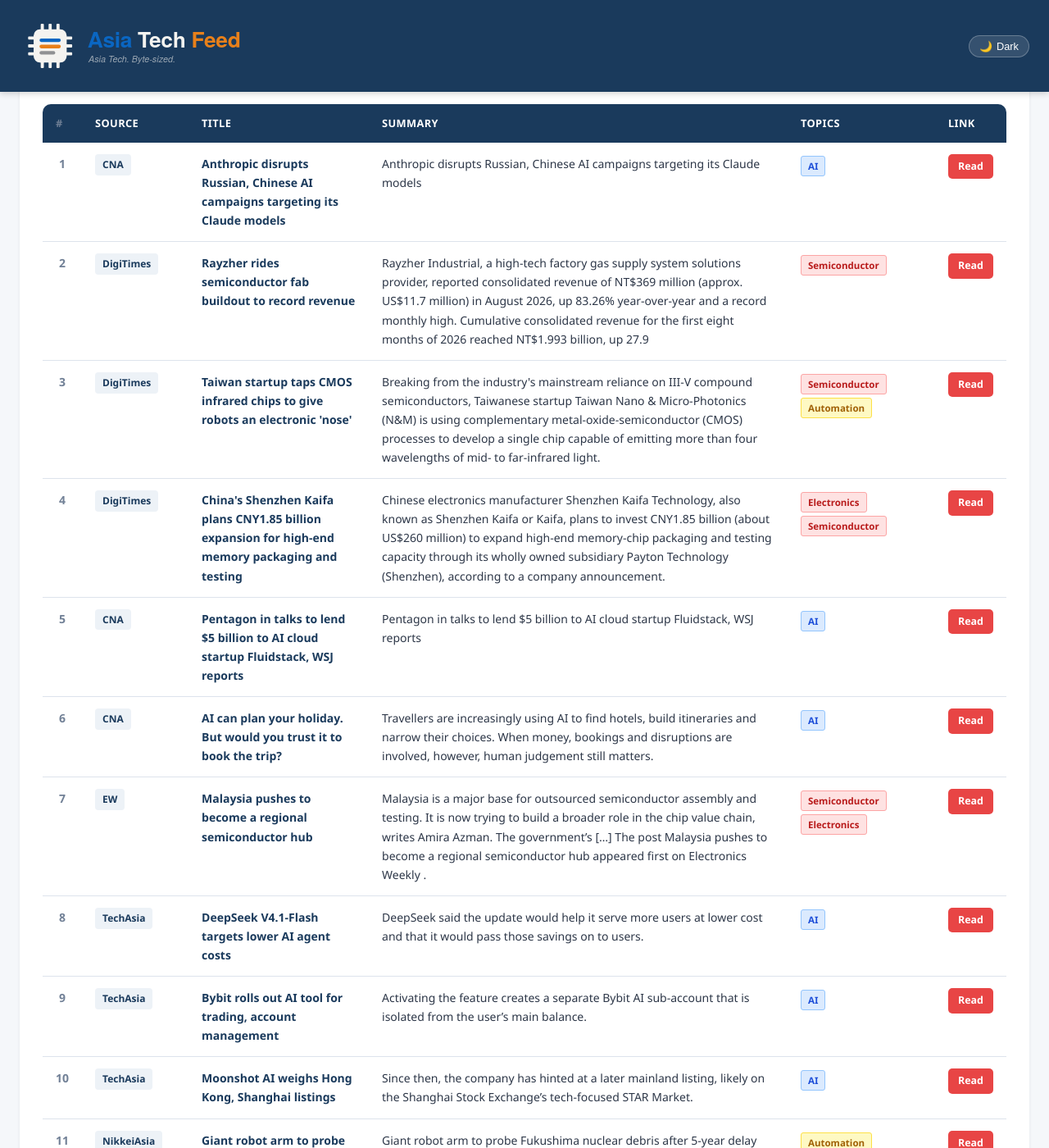
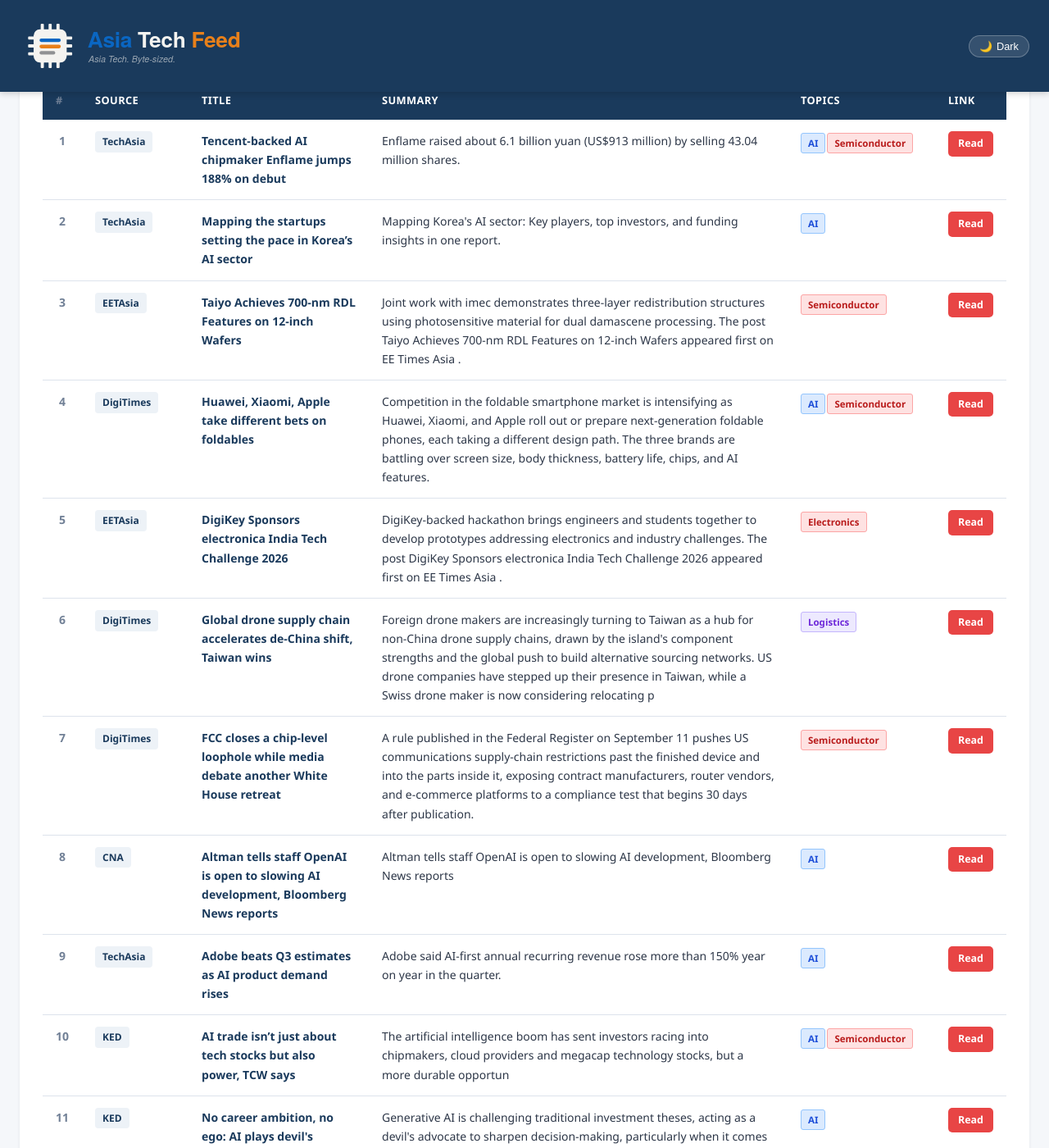
Before and after one commit to asiatechfeed/Asia-Tech-Feed, a Jekyll site: the page built from _posts/2026-09-11-asia-tech-news-digest.md, in a window 1280 px wide and 1400 px high, scrolled down 731 px. Shown: the whole window at 82% size. Built offline with Jekyll 4.4.1, drawn with Linux system fonts in a browser that asks for light colours; a script that is not in the unit is left out; some of the changed text lies outside the part shown.

Commit message:
📰 News digest 2026-09-11 (11 articles)

```diff
--- a/_posts/2026-09-11-asia-tech-news-digest.md
+++ b/_posts/2026-09-11-asia-tech-news-digest.md
@@ -1,16 +1,16 @@
 ---
 layout: post
 title: "Asia Tech News Digest - September 11, 2026"
-date: 2026-09-11 08:06:08 +0800
-articles_count: 12
+date: 2026-09-11 12:16:34 +0800
+articles_count: 11
 sources_count: 5
-sources: ["CNA", "DigiTimes", "EW", "NikkeiAsia", "TechAsia"]
+sources: ["CNA", "DigiTimes", "EETAsia", "KED", "TechAsia"]
 csv_file: /assets/data/news-2026-09-11.tsv
-featured_title: "Anthropic disrupts Russian, Chinese AI campaigns targeting its Claude models"
-featured_url: "https://www.channelnewsasia.com/world/anthropic-disrupts-russian-chinese-ai-campaigns-targeting-its-claude-models-6377186"
-featured_source: "CNA"
-featured_summary: "Anthropic disrupts Russian, Chinese AI campaigns targeting its Claude models"
-featured_image: "https://dam.mediacorp.sg/image/upload/s--c6seerVw--/c_fill,g_auto,h_676,w_1200/fl_relative,g_south_east,l_mediacorp:cna:watermark:2024-04:reuters_1,w_0.1/f_auto,q_auto/v1/one-cms/core/2026-09-10T203825Z_2_LYNXMPEM891YZ_RTROPTP_3_DECART-M-A-ANTHROPIC.JPG?itok=nRS6ZSYN"
+featured_title: "Tencent-backed AI chipmaker Enflame jumps 188% on debut"
+featured_url: "https://www.techinasia.com/shanghai-to-back-over-200-open-source-projects-by-2027"
+featured_source: "TechAsia"
+featured_summary: "Enflame raised about 6.1 billion yuan (US$913 million) by selling 43.04 million shares."
+featured_image: ""
 ---
 
 <table class="news-table">
@@ -27,99 +27,91 @@ featured_image: "https://dam.mediacorp.sg/image/upload/s--c6seerVw--/c_fill,g_au
 <tbody>
 <tr>
   <td class="col-num">1</td>
-  <td class="col-source"><span class="source-badge">CNA</span></td>
-  <td class="col-title"><span class="article-title">Anthropic disrupts Russian, Chinese AI campaigns targeting its Claude models</span></td>
-  <td class="col-summary">Anthropic disrupts Russian, Chinese AI campaigns targeting its Claude models</td>
-  <td class="col-tags"><span class="tag ai">AI</span></td>
-  <td class="col-link"><a class="btn-link" href="https://www.channelnewsasia.com/world/anthropic-disrupts-russian-chinese-ai-campaigns-targeting-its-claude-models-6377186" target="_blank" rel="noopener">Read</a></td>
+  <td class="col-source"><span class="source-badge">TechAsia</span></td>
+  <td class="col-title"><span class="article-title">Tencent-backed AI chipmaker Enflame jumps 188% on debut</span></td>
+  <td class="col-summary">Enflame raised about 6.1 billion yuan (US$913 million) by selling 43.04 million shares.</td>
+  <td class="col-tags"><span class="tag ai">AI</span><span class="tag semi">Semiconductor</span></td>
+  <td class="col-link"><a class="btn-link" href="https://www.techinasia.com/shanghai-to-back-over-200-open-source-projects-by-2027" target="_blank" rel="noopener">Read</a></td>
 </tr>
 <tr>
   <td class="col-num">2</td>
-  <td class="col-source"><span class="source-badge">DigiTimes</span></td>
-  <td class="col-title"><span class="article-title">Rayzher rides semiconductor fab buildout to record revenue</span></td>
-  <td class="col-summary">Rayzher Industrial, a high-tech factory gas supply system solutions provider, reported consolidated revenue of NT$369 million (approx. US$11.7 million) in August 2026, up 83.26% year-over-year and a record monthly high. Cumulative consolidated revenue for the first eight months of 2026 reached NT$1.993 billion, up 27.9</td>
-  <td class="col-tags"><span class="tag semi">Semiconductor</span></td>
-  <td class="col-link"><a class="btn-link" href="https://www.digitimes.com/news/a20260910PD200/rayzher-revenue-2026-fab-management.html" target="_blank" rel="noopener">Read</a></td>
+  <td class="col-source"><span class="source-badge">TechAsia</span></td>
+  <td class="col-title"><span class="article-title">Mapping the startups setting the pace in Korea’s AI sector</span></td>
+  <td class="col-summary">Mapping Korea's AI sector: Key players, top investors, and funding insights in one report.</td>
+  <td class="col-tags"><span class="tag ai">AI</span></td>
+  <td class="col-link"><a class="btn-link" href="https://www.techinasia.com/visual-story/mapping-koreas-leading-ai-startups" target="_blank" rel="noopener">Read</a></td>
 </tr>
 <tr>
   <td class="col-num">3</td>
-  <td class="col-source"><span class="source-badge">DigiTimes</span></td>
-  <td class="col-title"><span class="article-title">Taiwan startup taps CMOS infrared chips to give robots an electronic 'nose'</span></td>
-  <td class="col-summary">Breaking from the industry's mainstream reliance on III-V compound semiconductors, Taiwanese startup Taiwan Nano & Micro-Photonics (N&M) is using complementary metal-oxide-semiconductor (CMOS) processes to develop a single chip capable of emitting more than four wavelengths of mid- to far-infrared light.</td>
-  <td class="col-tags"><span class="tag semi">Semiconductor</span><span class="tag auto">Automation</span></td>
-  <td class="col-link"><a class="btn-link" href="https://www.digitimes.com/news/a20260910PD225/cmos-iii-v-startup-taiwan-chips.html" target="_blank" rel="noopener">Read</a></td>
+  <td class="col-source"><span class="source-badge">EETAsia</span></td>
+  <td class="col-title"><span class="article-title">Taiyo Achieves 700-nm RDL Features on 12-inch Wafers</span></td>
+  <td class="col-summary">Joint work with imec demonstrates three-layer redistribution structures using photosensitive material for dual damascene processing. The post Taiyo Achieves 700-nm RDL Features on 12-inch Wafers appeared first on EE Times Asia .</td>
+  <td class="col-tags"><span class="tag semi">Semiconductor</span></td>
+  <td class="col-link"><a class="btn-link" href="https://www.eetasia.com/taiyo-achieves-700-nm-rdl-features-on-12-inch-wafers/" target="_blank" rel="noopener">Read</a></td>
 </tr>
 <tr>
   <td class="col-num">4</td>
   <td class="col-source"><span class="source-badge">DigiTimes</span></td>
-  <td class="col-title"><span class="article-title">China's Shenzhen Kaifa plans CNY1.85 billion expansion for high-end memory packaging and testing</span></td>
-  <td class="col-summary">Chinese electronics manufacturer Shenzhen Kaifa Technology, also known as Shenzhen Kaifa or Kaifa, plans to invest CNY1.85 billion (about US$260 million) to expand high-end memory-chip packaging and testing capacity through its wholly owned subsidiary Payton Technology (Shenzhen), according to a company announcement.</td>
-  <td class="col-tags"><span class="tag semi">Electronics</span><span class="tag semi">Semiconductor</span></td>
-  <td class="col-link"><a class="btn-link" href="https://www.digitimes.com/news/a20260910VL223/shenzhen-packaging-high-end-testing-electronics.html" target="_blank" rel="noopener">Read</a></td>
+  <td class="col-title"><span class="article-title">Huawei, Xiaomi, Apple take different bets on foldables</span></td>
+  <td class="col-summary">Competition in the foldable smartphone market is intensifying as Huawei, Xiaomi, and Apple roll out or prepare next-generation foldable phones, each taking a different design path. The three brands are battling over screen size, body thickness, battery life, chips, and AI features.</td>
+  <td class="col-tags"><span class="tag ai">AI</span><span class="tag semi">Semiconductor</span></td>
+  <td class="col-link"><a class="btn-link" href="https://www.digitimes.com/news/a20260911PD202/xiaomi-huawei-apple-market-foldable-smartphone.html" target="_blank" rel="noopener">Read</a></td>
 </tr>
 <tr>
   <td class="col-num">5</td>
-  <td class="col-source"><span class="source-badge">CNA</span></td>
-  <td class="col-title"><span class="article-title">Pentagon in talks to lend $5 billion to AI cloud startup Fluidstack, WSJ reports</span></td>
-  <td class="col-summary">Pentagon in talks to lend $5 billion to AI cloud startup Fluidstack, WSJ reports</td>
-  <td class="col-tags"><span class="tag ai">AI</span></td>
-  <td class="col-link"><a class="btn-link" href="https://www.channelnewsasia.com/business/pentagon-in-talks-lend-5-billion-ai-cloud-startup-fluidstack-wsj-reports-6377316" target="_blank" rel="noopener">Read</a></td>
+  <td class="col-source"><span class="source-badge">EETAsia</span></td>
+  <td class="col-title"><span class="article-title">DigiKey Sponsors electronica India Tech Challenge 2026</span></td>
+  <td class="col-summary">DigiKey-backed hackathon brings engineers and students together to develop prototypes addressing electronics and industry challenges. The post DigiKey Sponsors electronica India Tech Challenge 2026 appeared first on EE Times Asia .</td>
+  <td class="col-tags"><span class="tag semi">Electronics</span></td>
+  <td class="col-link"><a class="btn-link" href="https://www.eetasia.com/digikey-sponsors-electronica-india-tech-challenge-2026/" target="_blank" rel="noopener">Read</a></td>
 </tr>
 <tr>
   <td class="col-num">6</td>
-  <td class="col-source"><span class="source-badge">CNA</span></td>
-  <td class="col-title"><span class="article-title">AI can plan your holiday. But would you trust it to book the trip?</span></td>
-  <td class="col-summary">Travellers are increasingly using AI to find hotels, build itineraries and narrow their choices. When money, bookings and disruptions are involved, however, human judgement still matters.</td>
-  <td class="col-tags"><span class="tag ai">AI</span></td>
-  <td class="col-link"><a class="btn-link" href="https://www.channelnewsasia.com/experiences/ai-travel-planning-booking-6366406" target="_blank" rel="noopener">Read</a></td>
+  <td class="col-source"><span class="source-badge">DigiTimes</span></td>
+  <td class="col-title"><span class="article-title">Global drone supply chain accelerates de-China shift, Taiwan wins</span></td>
+  <td class="col-summary">Foreign drone makers are increasingly turning to Taiwan as a hub for non-China drone supply chains, drawn by the island's component strengths and the global push to build alternative sourcing networks. US drone companies have stepped up their presence in Taiwan, while a Swiss drone maker is now considering relocating p</td>
+  <td class="col-tags"><span class="tag logis">Logistics</span></td>
+  <td class="col-link"><a class="btn-link" href="https://www.digitimes.com/news/a20260911PD201/taiwan-supply-chain-materials-component-australia.html" target="_blank" rel="noopener">Read</a></td>
 </tr>
 <tr>
   <td class="col-num">7</td>
-  <td class="col-source"><span class="source-badge">EW</span></td>
-  <td class="col-title"><span class="article-title">Malaysia pushes to become a regional semiconductor hub</span></td>
-  <td class="col-summary">Malaysia is a major base for outsourced semiconductor assembly and testing. It is now trying to build a broader role in the chip value chain, writes Amira Azman. The government’s […] The post Malaysia pushes to become a regional semiconductor hub appeared first on Electronics Weekly .</td>
-  <td class="col-tags"><span class="tag semi">Semiconductor</span><span class="tag semi">Electronics</span></td>
-  <td class="col-link"><a class="btn-link" href="https://www.electronicsweekly.com/news/business/malaysia-pushes-to-become-a-regional-semiconductor-hub-2026-09/" target="_blank" rel="noopener">Read</a></td>
+  <td class="col-source"><span class="source-badge">DigiTimes</span></td>
+  <td class="col-title"><span class="article-title">FCC closes a chip-level loophole while media debate another White House retreat</span></td>
+  <td class="col-summary">A rule published in the Federal Register on September 11 pushes US communications supply-chain restrictions past the finished device and into the parts inside it, exposing contract manufacturers, router vendors, and e-commerce platforms to a compliance test that begins 30 days after publication.</td>
+  <td class="col-tags"><span class="tag semi">Semiconductor</span></td>
+  <td class="col-link"><a class="btn-link" href="https://www.digitimes.com/news/a20260911VL209/fcc-communications-component-equipment-router.html" target="_blank" rel="noopener">Read</a></td>
 </tr>
 <tr>
   <td class="col-num">8</td>
-  <td class="col-source"><span class="source-badge">TechAsia</span></td>
-  <td class="col-title"><span class="article-title">DeepSeek V4.1-Flash targets lower AI agent costs</span></td>
-  <td class="col-summary">DeepSeek said the update would help it serve more users at lower cost and that it would pass those savings on to users.</td>
+  <td class="col-source"><span class="source-badge">CNA</span></td>
+  <td class="col-title"><span class="article-title">Altman tells staff OpenAI is open to slowing AI development, Bloomberg News reports</span></td>
+  <td class="col-summary">Altman tells staff OpenAI is open to slowing AI development, Bloomberg News reports</td>
   <td class="col-tags"><span class="tag ai">AI</span></td>
-  <td class="col-link"><a class="btn-link" href="https://www.techinasia.com/deepseek-nears-full-v4-ai-model-launch" target="_blank" rel="noopener">Read</a></td>
+  <td class="col-link"><a class="btn-link" href="https://www.channelnewsasia.com/business/altman-tells-staff-openai-open-slowing-ai-development-bloomberg-news-reports-6377661" target="_blank" rel="noopener">Read</a></td>
 </tr>
 <tr>
   <td class="col-num">9</td>
   <td class="col-source"><span class="source-badge">TechAsia</span></td>
-  <td class="col-title"><span class="article-title">Bybit rolls out AI tool for trading, account management</span></td>
-  <td class="col-summary">Activating the feature creates a separate Bybit AI sub-account that is isolated from the user’s main balance.</td>
+  <td class="col-title"><span class="article-title">Adobe beats Q3 estimates as AI product demand rises</span></td>
+  <td class="col-summary">Adobe said AI-first annual recurring revenue rose more than 150% year on year in the quarter.</td>
   <td class="col-tags"><span class="tag ai">AI</span></td>
-  <td class="col-link"><a class="btn-link" href="https://www.techinasia.com/north-korean-hackers-steal-crypto-worth-2b-report" target="_blank" rel="noopener">Read</a></td>
+  <td class="col-link"><a class="btn-link" href="https://www.techinasia.com/adobe-launches-ai-suite-for-enterprises-marketing" target="_blank" rel="noopener">Read</a></td>
 </tr>
 <tr>
   <td class="col-num">10</td>
-  <td class="col-source"><span class="source-badge">TechAsia</span></td>
-  <td class="col-title"><span class="article-title">Moonshot AI weighs Hong Kong, Shanghai listings</span></td>
-  <td class="col-summary">Since then, the company has hinted at a later mainland listing, likely on the Shanghai Stock Exchange’s tech-focused STAR Market.</td>
-  <td class="col-tags"><span class="tag ai">AI</span></td>
-  <td class="col-link"><a class="btn-link" href="https://www.techinasia.com/moonshot-ai-targets-1b-raise-eyes-18b-valuation" target="_blank" rel="noopener">Read</a></td>
+  <td class="col-source"><span class="source-badge">KED</span></td>
+  <td class="col-title"><span class="article-title">AI trade isn’t just about tech stocks but also power, TCW says</span></td>
+  <td class="col-summary">The artificial intelligence boom has sent investors racing into chipmakers, cloud providers and megacap technology stocks, but a more durable opportun</td>
+  <td class="col-tags"><span class="tag ai">AI</span><span class="tag semi">Semiconductor</span></td>
+  <td class="col-link"><a class="btn-link" href="https://www.kedglobal.com/asset-management/newsView/ked202606010002" target="_blank" rel="noopener">Read</a></td>
 </tr>
 <tr>
   <td class="col-num">11</td>
-  <td class="col-source"><span class="source-badge">NikkeiAsia</span></td>
-  <td class="col-title"><span class="article-title">Giant robot arm to probe Fukushima nuclear debris after 5-year delay</span></td>
-  <td class="col-summary">Giant robot arm to probe Fukushima nuclear debris after 5-year delay</td>
-  <td class="col-tags"><span class="tag auto">Automation</span></td>
-  <td class="col-link"><a class="btn-link" href="https://asia.nikkei.com/business/energy/giant-robot-arm-to-probe-fukushima-nuclear-debris-after-5-year-delay" target="_blank" rel="noopener">Read</a></td>
-</tr>
-<tr>
-  <td class="col-num">12</td>
-  <td class="col-source"><span class="source-badge">NikkeiAsia</span></td>
-  <td class="col-title"><span class="article-title">Japan's Fanuc, Google team up on AI-automated welding robots</span></td>
-  <td class="col-summary">Japan's Fanuc, Google team up on AI-automated welding robots</td>
-  <td class="col-tags"><span class="tag auto">Automation</span></td>
-  <td class="col-link"><a class="btn-link" href="https://asia.nikkei.com/business/technology/artificial-intelligence/japan-s-fanuc-google-team-up-on-ai-automated-welding-robots" target="_blank" rel="noopener">Read</a></td>
+  <td class="col-source"><span class="source-badge">KED</span></td>
+  <td class="col-title"><span class="article-title">No career ambition, no ego: AI plays devil's advocate at Audax Private Equity</span></td>
+  <td class="col-summary">Generative AI is challenging traditional investment theses, acting as a devil's advocate to sharpen decision-making, particularly when it comes to ass</td>
+  <td class="col-tags"><span class="tag ai">AI</span></td>
+  <td class="col-link"><a class="btn-link" href="https://www.kedglobal.com/private-equity/newsView/ked202603120002" target="_blank" rel="noopener">Read</a></td>
 </tr>
 </tbody>
 </table>
```
Also changed, not shown: _data/seen_urls.json (+12 -1 lines), _digest_meta.json (+25 -25 lines), assets/data/news-2026-09-11.tsv (+11 -12 lines), assets/data/search-index.json.
